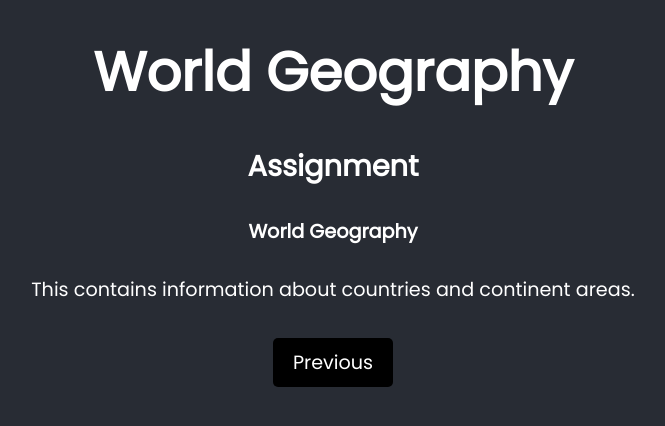
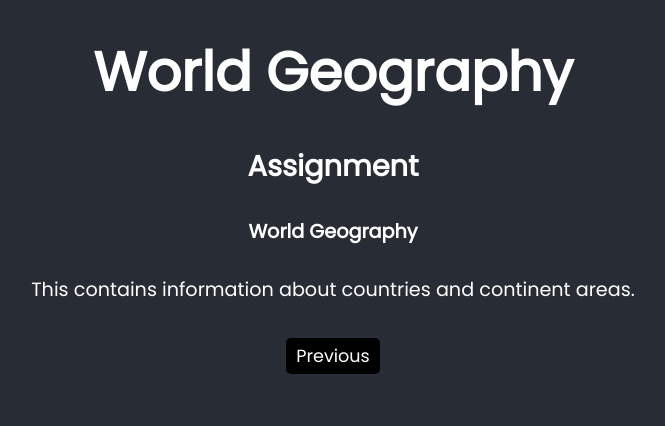
Before and after one commit to aadhinkarthik/world-geography, a React (Create React App) app: page /about in a window 1280 px wide. Shown: the top 426 px of the page, without its empty margins (307-972 px from the left). Built offline with nearby package versions, Linux system fonts and the light colour scheme.

Commit message:
Resized default button size

```diff
--- a/src/index.css
+++ b/src/index.css
@@ -17,12 +17,12 @@ body {
     background: #000;
     color: #fff;
     border: none;
-    padding: 10px 20px;
+    padding: 5px 10px;
     margin: 5px;
     border-radius: 5px;
     cursor: pointer;
     text-decoration: none;
-    font-size: inherit;
+    font-size: 1.1rem;
     font-family: inherit;
 }
 
```
